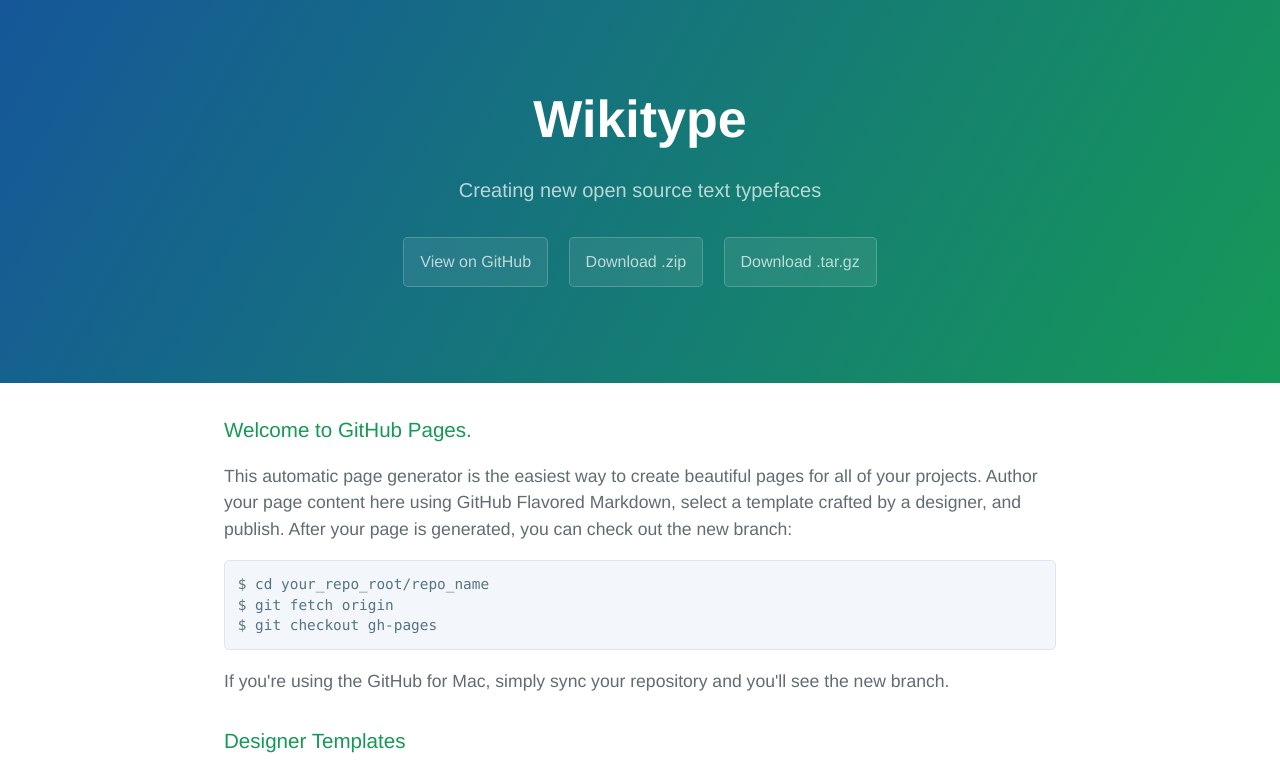
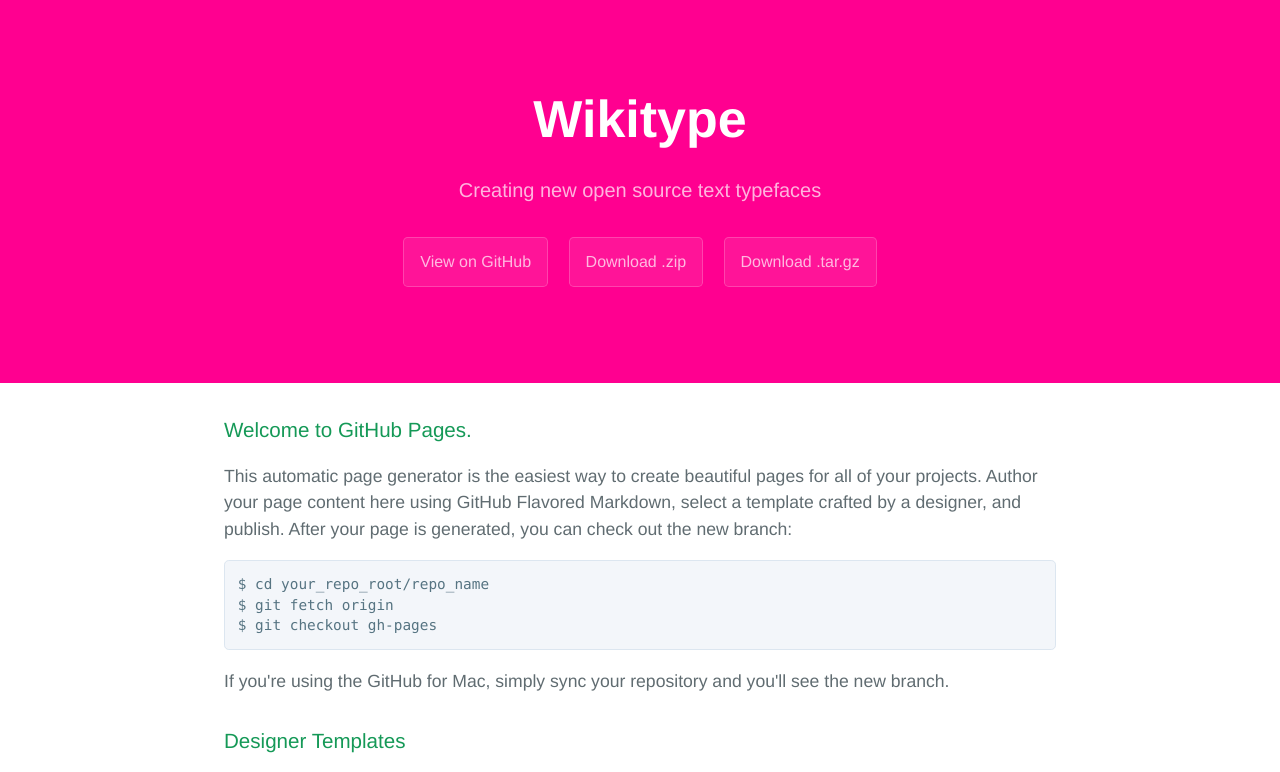
Before and after one commit to tayloraswift/noctilucenta, a plain HTML site: page index.html in a window 1280 px wide. Shown: the top 772 px of the page. Drawn offline with Linux system fonts and the light colour scheme.

Commit message:
Update stylesheet.css

```diff
--- a/stylesheets/stylesheet.css
+++ b/stylesheets/stylesheet.css
@@ -56,8 +56,7 @@ a {
 .page-header {
   color: #fff;
   text-align: center;
-  background-color: #159957;
-  background-image: linear-gradient(120deg, #155799, #159957); }
+  background-color: #ff0090; }
 
 @media screen and (min-width: 64em) {
   .page-header {
```
